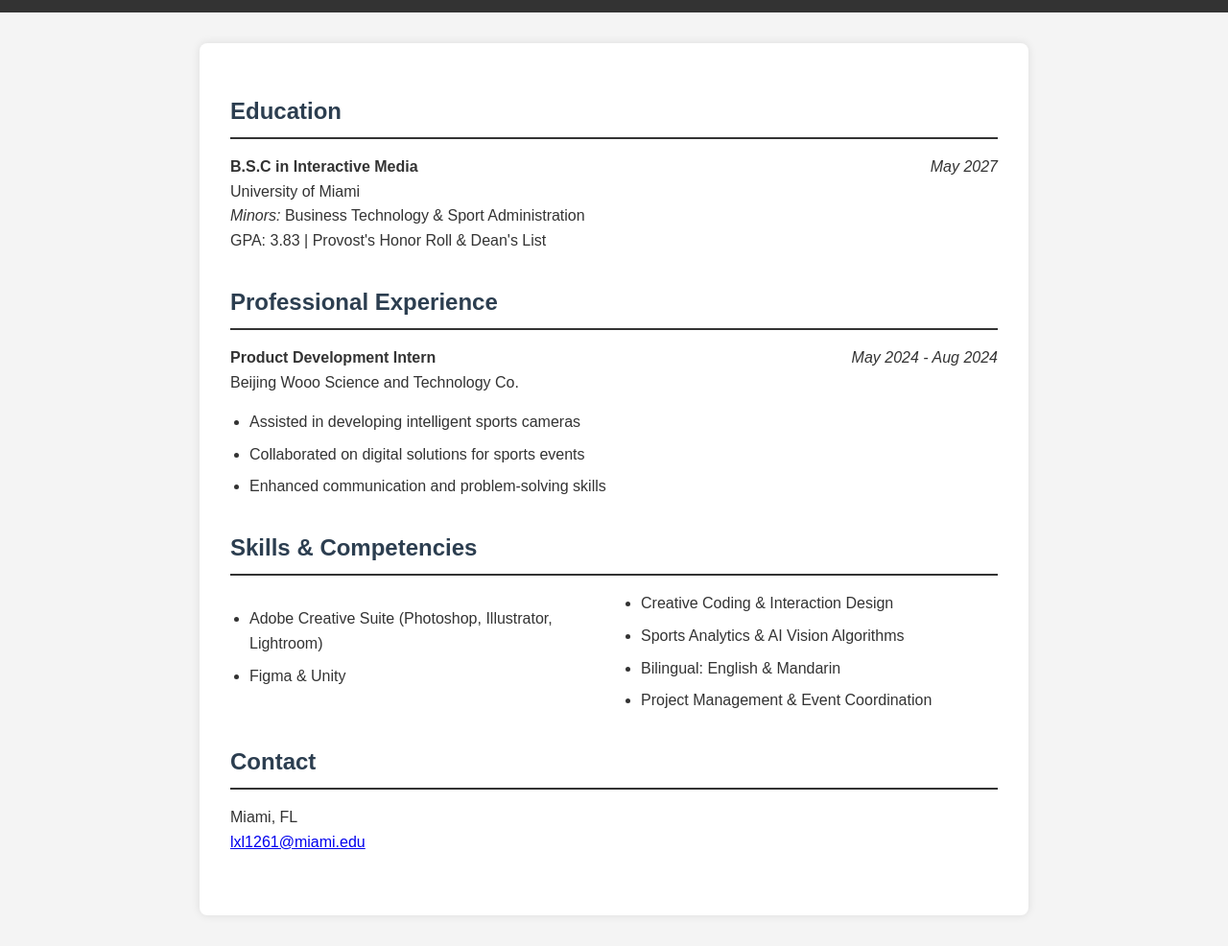
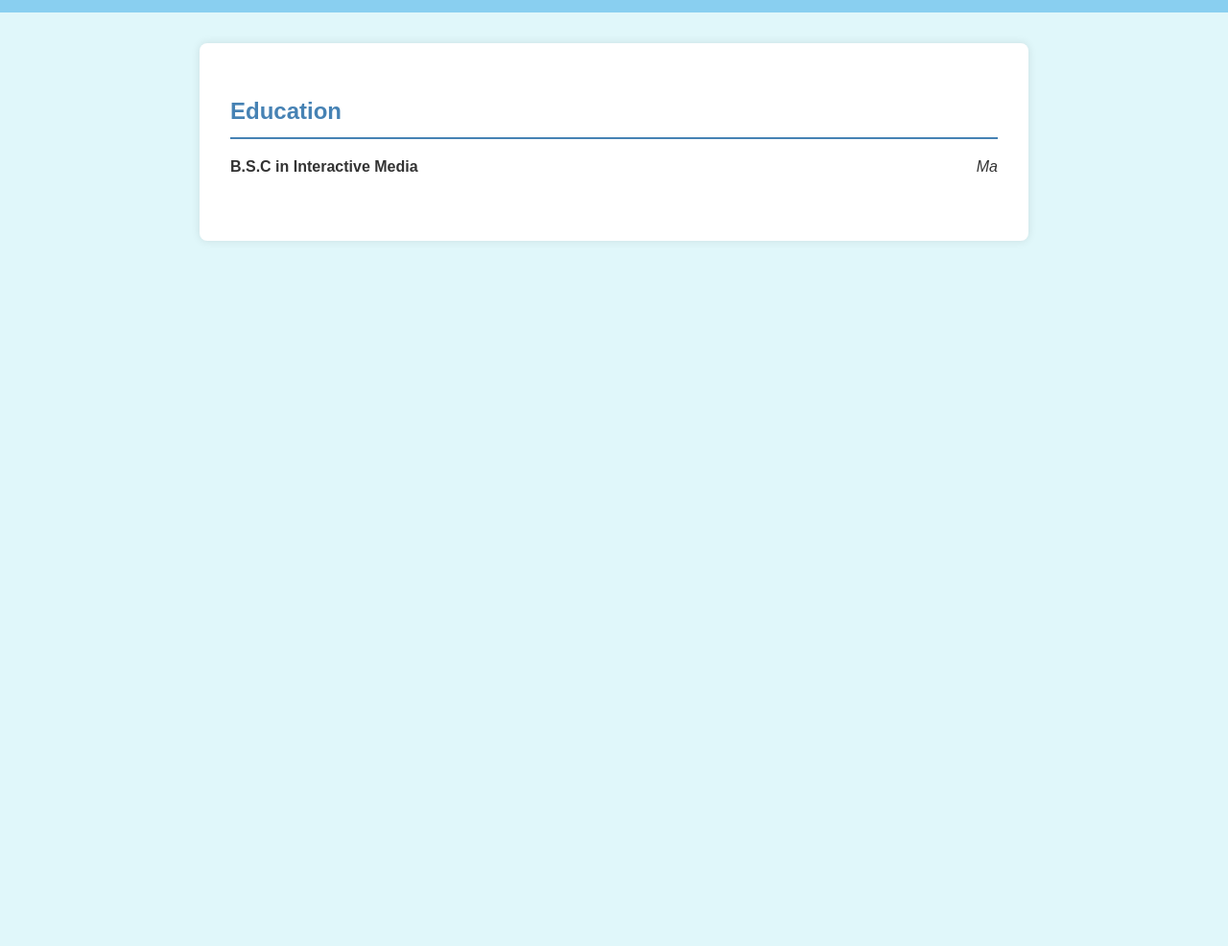
Before and after one commit to marshallxl/samplewebsite, a plain HTML site: page index.html in a window 1280 px wide. Shown: the part 101-1087 px from the top of the page at 96% size. After the commit the page ends 800 px from the top, so only its background shows below. Drawn offline with Linux system fonts and the light colour scheme.

Commit message:
Update index.html

```diff
--- a/index.html
+++ b/index.html
@@ -10,12 +10,12 @@
             line-height: 1.6;
             margin: 0;
             padding: 0;
-            background-color: #f4f4f4;
+            background-color: #e0f7fa;
             color: #333;
         }
 
         header {
-            background: #333;
+            background: #89CFF0;
             color: #fff;
             padding: 1rem 0;
             text-align: center;
@@ -45,11 +45,11 @@
         }
 
         h2 {
-            border-bottom: 2px solid #333;
+            border-bottom: 2px solid #4682B4;
             padding-bottom: 0.5rem;
             margin-bottom: 1rem;
             font-size: 1.5rem;
-            color: #2c3e50;
+            color: #4682B4;
         }
 
         ul {
@@ -83,45 +83,4 @@
       <section id="education">
         <h2>Education</h2>
         <div class="subsection">
-          <strong>B.S.C in Interactive Media</strong> <span class="date">May 2027</span><br>
-          University of Miami<br>
-          <em>Minors:</em> Business Technology & Sport Administration<br>
-          GPA: 3.83 | Provost's Honor Roll & Dean's List
-        </div>
-      </section>
-
-      <section id="experience">
-        <h2>Professional Experience</h2>
-        <div class="subsection">
-          <strong>Product Development Intern</strong> <span class="date">May 2024 - Aug 2024</span><br>
-          Beijing Wooo Science and Technology Co.
-          <ul>
-            <li>Assisted in developing intelligent sports cameras</li>
-            <li>Collaborated on digital solutions for sports events</li>
-            <li>Enhanced communication and problem-solving skills</li>
-          </ul>
-        </div>
-      </section>
-
-      <section id="skills">
-        <h2>Skills & Competencies</h2>
-        <div class="skills-container">
-          <ul>
-            <li>Adobe Creative Suite (Photoshop, Illustrator, Lightroom)</li>
-            <li>Figma & Unity</li>
-            <li>Creative Coding & Interaction Design</li>
-            <li>Sports Analytics & AI Vision Algorithms</li>
-            <li>Bilingual: English & Mandarin</li>
-            <li>Project Management & Event Coordination</li>
-          </ul>
-        </div>
-      </section>
-
-       <section id="contact">
-        <h2>Contact</h2>
-        <p>Miami, FL<br>
-        <a href="mailto:lxl1261@miami.edu">lxl1261@miami.edu</a><br>
-      </section>
-    </main>
-  </body>
-</html>
+          <strong>B.S.C in Interactive Media</strong> <span class="date">Ma
```
